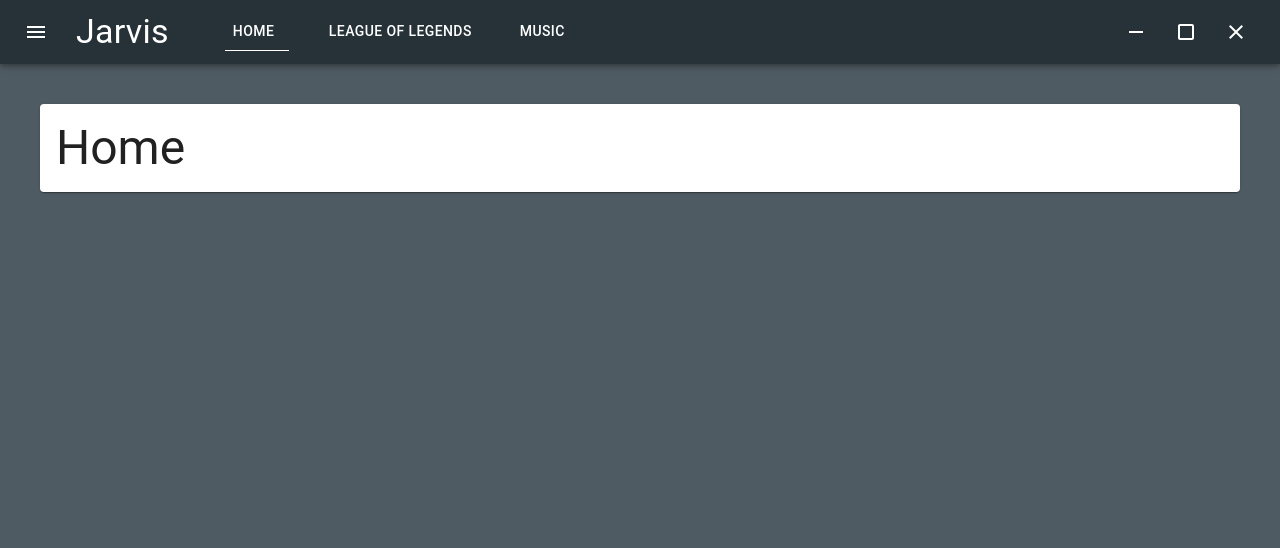
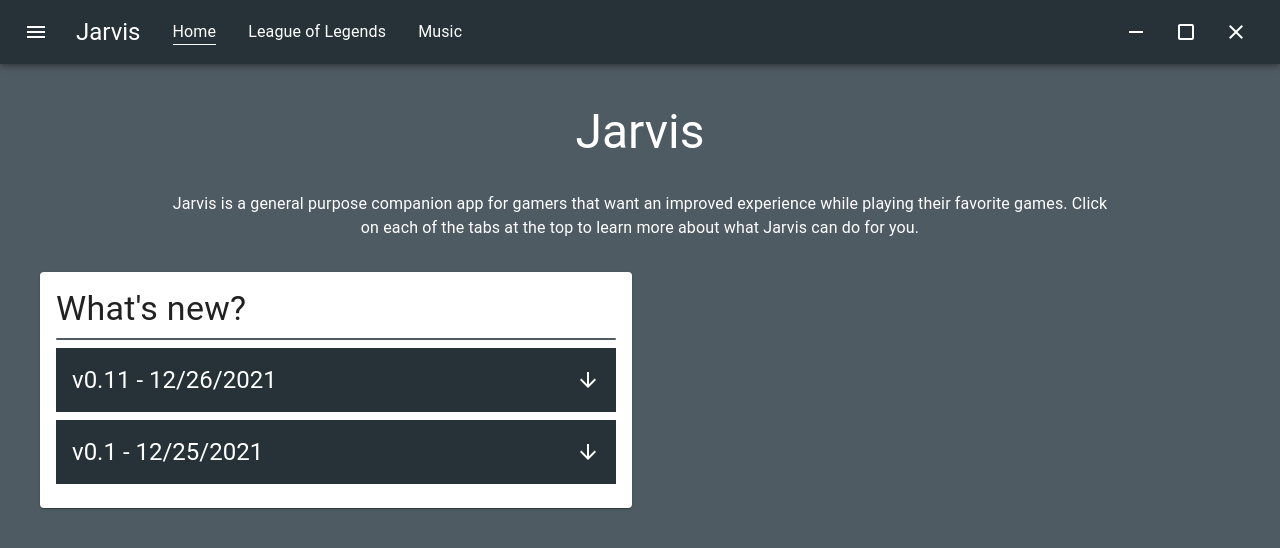
Before and after one commit to ryan-comer/jarvis-native, a React (Create React App) app: page / in a window 1280 px wide. Shown: the top 548 px of the page. Built offline with nearby package versions, Linux system fonts and the light colour scheme.

Commit message:
Added home and music tabs, fixed routing. Added changelog

```diff
--- a/src/components/TopBar.js
+++ b/src/components/TopBar.js
@@ -1,4 +1,5 @@
 import * as React from 'react'
+import {Link} from 'react-router-dom'
 
 import {
     AppBar,
@@ -6,8 +7,7 @@
     Typography,
     IconButton,
     Button,
-    Box,
-    Link
+    Box
 } from '@mui/material'
 
 import {
@@ -88,23 +88,28 @@
                     <MenuIcon />
                 </IconButton>
 
-                <Link className='titlebar-button' href='/' underline='none' variant='h4' sx={{mr: 5}} color='primary.contrastText'>
-                    Jarvis
-                </Link>
+                <Box className='titlebar-button' sx={{marginRight: 2}}>
+                    <Link to='/' style={{color: 'white', textDecoration: 'none'}}>
+                        <Typography variant="h5">
+                            Jarvis
+                        </Typography>
+                    </Link>
+                </Box>
 
                 <Box sx={{display: {xs: 'none', md: 'flex'}}}>
                     {pages.map((page) => (
-                        <Button
+                        <Box
                             className='titlebar-button'
                             key={page.name}
-                            href={page.route}
                             sx={{mx: 2, color: 'white', display: 'block',
                                 borderRadius: 0,
                                 borderBottom: (location.pathname === page.route) ? '1px solid white' : ''
                             }}
                         >
-                            {page.name}
-                        </Button>
+                            <Link to={page.route} style={{color: 'white', textDecoration: 'none'}}>
+                                {page.name}
+                            </Link>
+                        </Box>
                     ))}
                 </Box>
 
--- /dev/null
+++ b/src/components/home/AppOverview.js
@@ -0,0 +1,20 @@
+import {
+    Box,
+    Typography
+} from '@mui/material'
+
+function AppOverview(props){
+    return (
+        <Box>
+            <Typography color={props.color} variant='h3' align='center' sx={{
+                marginBottom: 4
+            }}>Jarvis</Typography>
+            <Typography variant='body1' component='p' color={props.color} align='center'>
+                Jarvis is a general purpose companion app for gamers that want an improved experience while
+                playing their favorite games. Click on each of the tabs at the top to learn more about what Jarvis can do for you.
+            </Typography>
+        </Box>
+    )
+}
+
+export default AppOverview
--- /dev/null
+++ b/src/components/home/Changelog.js
@@ -0,0 +1,29 @@
+import {
+    Box,
+    Typography
+} from '@mui/material'
+
+import ChangelogItem from './ChangelogItem'
+
+function Changelog(props){
+    const changelog = require('./changelog.json')
+
+    return (
+        <Box>
+            <Box sx={{marginBottom: 1}}>
+                <Typography variant='h4'>
+                    What's new?
+                </Typography>
+            </Box>
+            <Box sx={{marginBottom: 1, borderRadius: 1, backgroundColor: 'primary.light', height: 2}}>
+            </Box>
+            {changelog.map(change => (
+                <Box sx={{marginBottom: 1}}>
+                    <ChangelogItem change={change}/>
+                </Box>
+            ))}
+        </Box>
+    )
+}
+
+export default Changelog
--- /dev/null
+++ b/src/components/home/ChangelogItem.js
@@ -0,0 +1,56 @@
+import {
+    Box,
+    Typography
+} from '@mui/material'
+
+import {
+    useState
+} from 'react'
+
+import ArrowDownIcon from '@mui/icons-material/ArrowDownward'
+import ArrowUpIcon from '@mui/icons-material/ArrowUpward'
+
+function ChangelogItem(props){
+    const date = new Date(props.change.timestamp * 1000)
+
+    const [selected, setSelected] = useState(false)
+
+    return (
+        <Box>
+            <Box sx={{
+                padding: 2,
+                backgroundColor: 'primary.main',
+                display: 'flex',
+                alignItems: 'center',
+                '&:hover': {
+                    cursor: 'pointer'
+                }
+            }}
+            onClick={() => setSelected(!selected)}
+            >
+                <Typography variant="h5" sx={{color: 'primary.contrastText'}}>{props.change.version} - {date.toLocaleDateString('en-US')}</Typography>
+                <Box sx={{flexGrow: 1}}/>
+                {selected ? <ArrowUpIcon sx={{color: 'primary.contrastText'}}/> : <ArrowDownIcon sx={{color: 'primary.contrastText'}}/>}
+            </Box>
+            {selected &&
+                <Box
+                sx={{
+                    backgroundColor: 'primary.light',
+                    padding: 2
+                }}
+                >
+                    <Typography
+                    sx={{
+                        color: 'primary.contrastText',
+                        whiteSpace: 'pre-line'
+                    }}
+                    >
+                        <div dangerouslySetInnerHTML={{__html: props.change.content}}/>
+                    </Typography>
+                </Box>
+            }
+        </Box>
+    )
+}
+
+export default ChangelogItem
--- /dev/null
+++ b/src/components/home/changelog.json
@@ -0,0 +1,12 @@
+[
+    {
+        "timestamp": 1640558031,
+        "version": "v0.11",
+        "content": "<b>General</b>\n\t- Added Home and Music pages.\n\t- Added changelog to home page"
+    },
+    {
+        "timestamp": 1640456031,
+        "version": "v0.1",
+        "content": "<b>League of Legends</b>\n\t- Added champion groups. Save the currently selected champions to a named group to choose them later."
+    }
+]
--- a/src/pages/Home.js
+++ b/src/pages/Home.js
@@ -5,13 +5,21 @@
     Paper
 } from '@mui/material'
 
+import Changelog from '../components/home/Changelog'
+import AppOverview from '../components/home/AppOverview'
+
 function Home(){
     return (
         <Box>
             <Grid container spacing={2} padding={5}>
-                <Grid item xs={12}>
+                <Grid item xs={12} sx={{marginBottom: 2}}>
+                    <Box sx={{px: 16}}>
+                        <AppOverview color='primary.contrastText'/>
+                    </Box>
+                </Grid>
+                <Grid item xs={12} md={6}>
                     <Paper sx={{padding: 2}}>
-                        <Typography variant='h3'>Home</Typography>
+                        <Changelog/>
                     </Paper>
                 </Grid>
             </Grid>
```
